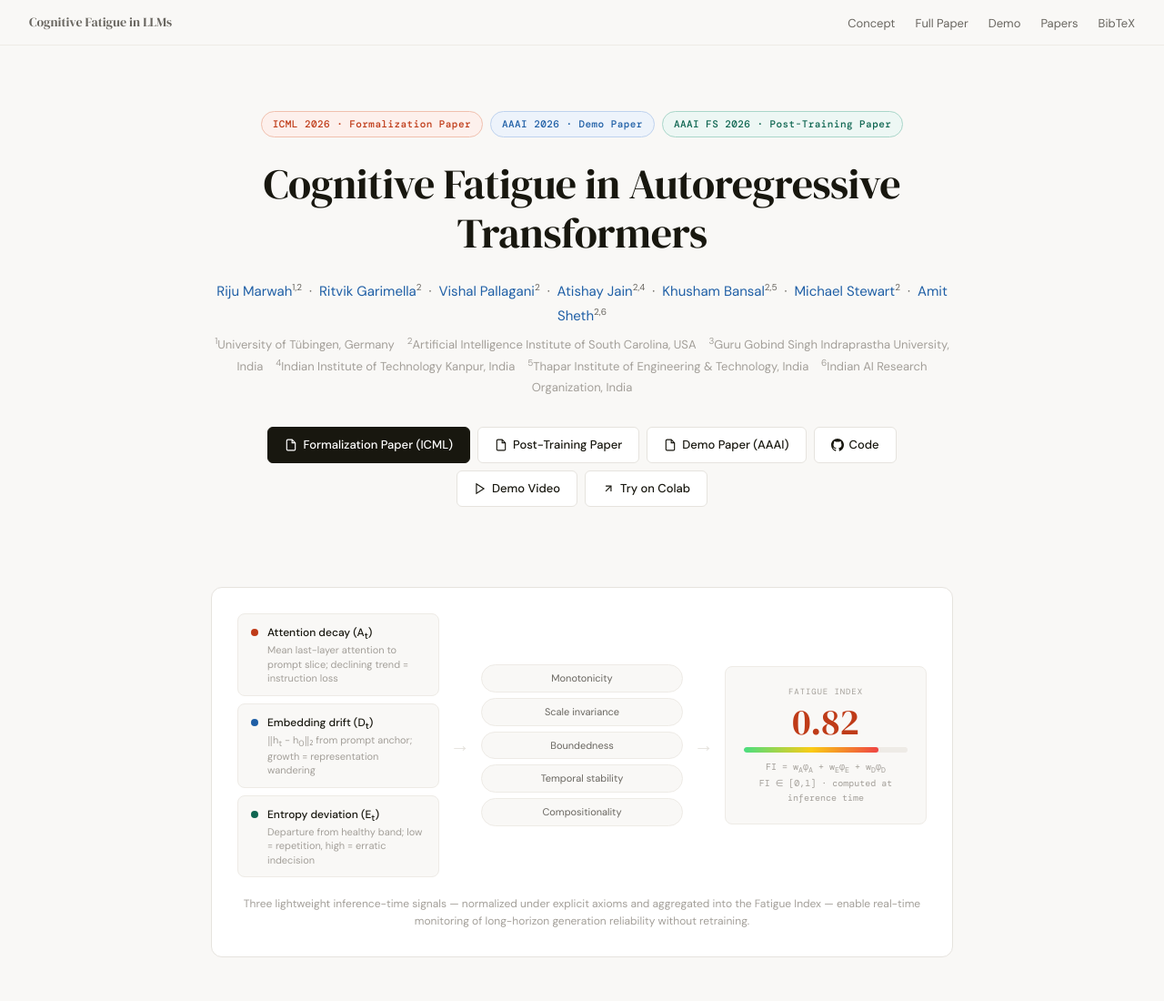
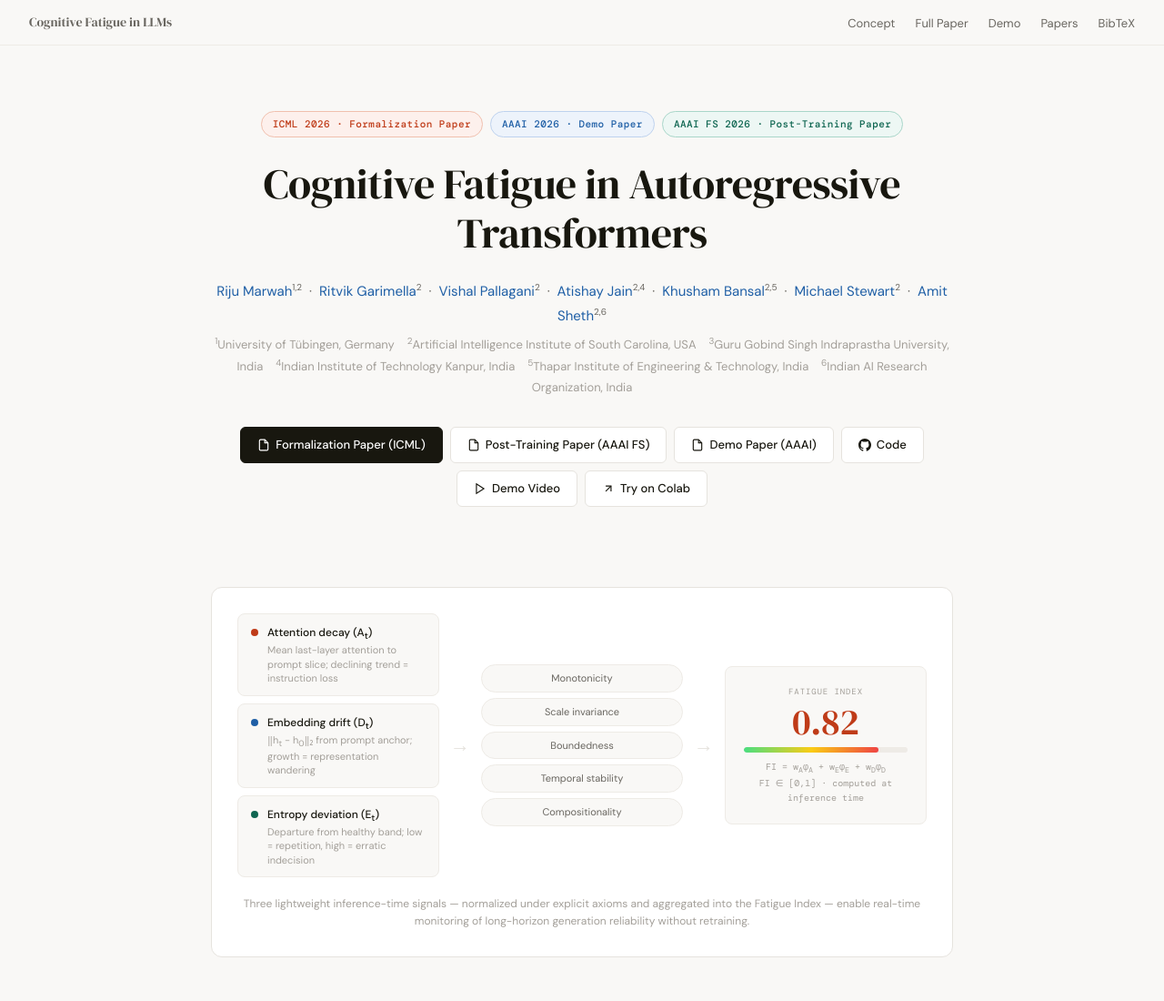
Before and after one commit to rijumarwah/llmfatigue, a plain HTML site: page index.html in a window 1280 px wide. Shown: the top 1100 px of the page at 91% size. Drawn offline with nearby package versions, Linux system fonts and the light colour scheme.

Commit message:
Update index.html

```diff
--- a/index.html
+++ b/index.html
@@ -245,7 +245,7 @@ footer a:hover { text-decoration: underline; }
     </a>
     <a href="" class="btn">
       <svg width="14" height="14" viewBox="0 0 24 24" fill="none" stroke="currentColor" stroke-width="2"><path d="M14 2H6a2 2 0 0 0-2 2v16a2 2 0 0 0 2 2h12a2 2 0 0 0 2-2V8z"/><polyline points="14 2 14 8 20 8"/></svg>
-      Post-Training Paper
+      Post-Training Paper (AAAI FS)
     </a>
     <a href="aaai_paper.pdf" class="btn">
       <svg width="14" height="14" viewBox="0 0 24 24" fill="none" stroke="currentColor" stroke-width="2"><path d="M14 2H6a2 2 0 0 0-2 2v16a2 2 0 0 0 2 2h12a2 2 0 0 0 2-2V8z"/><polyline points="14 2 14 8 20 8"/></svg>
```
